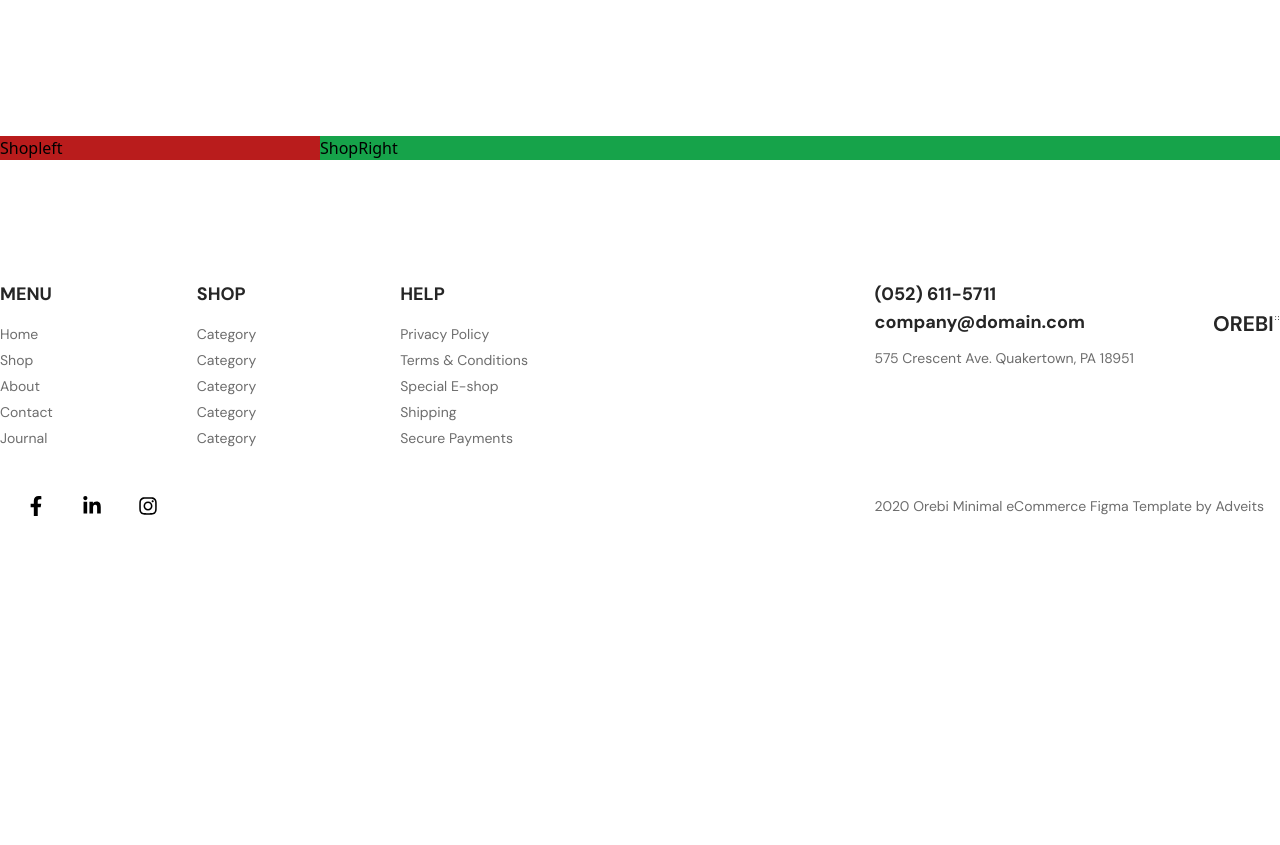
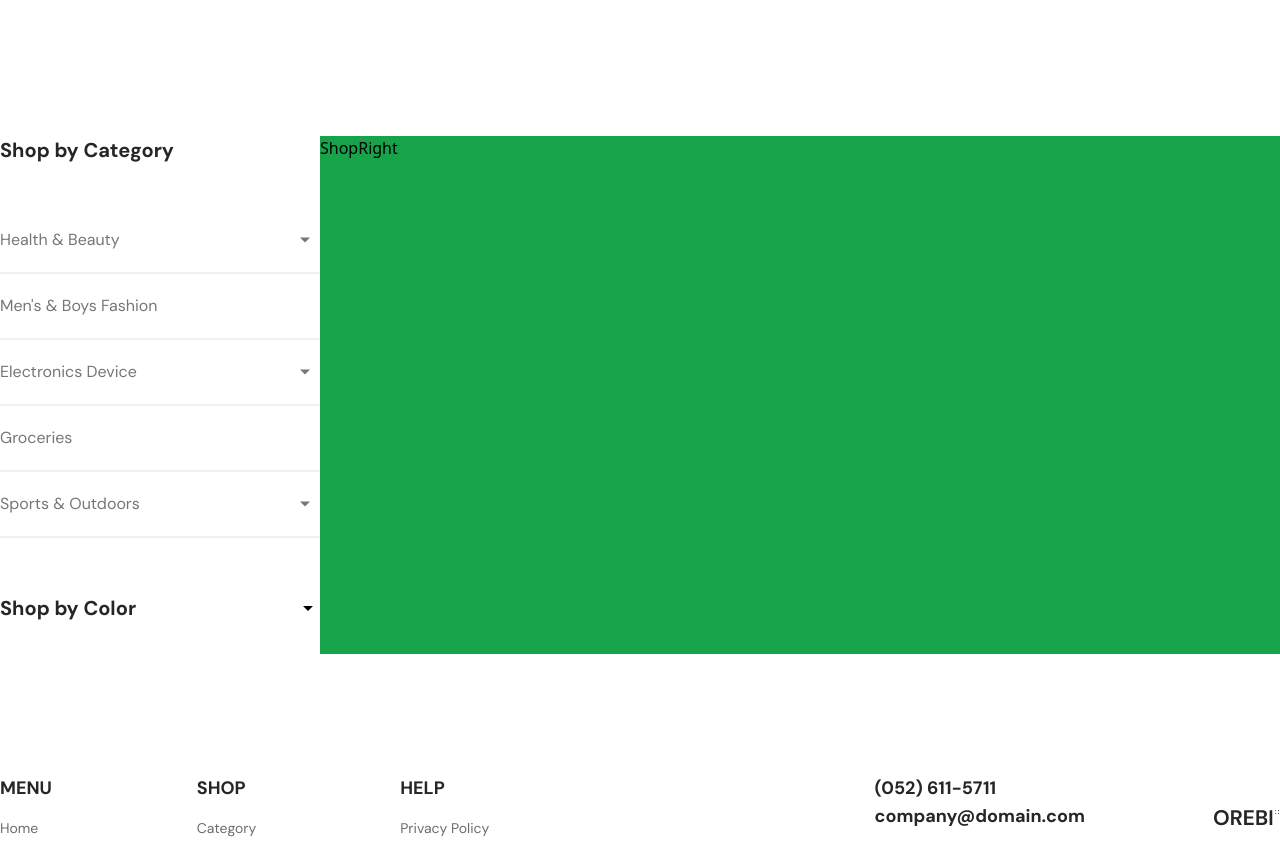
Before and after one commit to karmakarCoder/Ecommerce, a React (Vite) app: page /shop in a window 1280 px wide. Shown: the part 460-1305 px from the top of the page. Before the commit the page ends 1042 px from the top, so only its background shows below. Built offline with nearby package versions, Linux system fonts and the light colour scheme; no server answers.

Commit message:
modified

```diff
--- a/src/Common/BreadCrumb/BreadCrumb.jsx
+++ b/src/Common/BreadCrumb/BreadCrumb.jsx
@@ -27,7 +27,7 @@ const BreadCrumb = () => {
                 {islast ? (
                   <Link
                     className={`text-xs font-DMsans font-normal text-secondaryFontColor capitalize ${
-                      islast ? "text-[#000] font-extrabold" : null
+                      islast ? "text-[#000] font-black" : null
                     }`}
                   >
                     {path}
--- a/src/HomeComponent/Ads1/Ads1.jsx
+++ b/src/HomeComponent/Ads1/Ads1.jsx
@@ -3,13 +3,14 @@ import saleImg from "../../assets/sale.png";
 import clockImg from "../../assets/clock.png";
 import furnitureImg from "../../assets/furniture.png";
 import AdsOverlay from "../../Common/AdsOverlay";
+import Flex from "../../Common/Flex";
 
 const Ads1 = () => {
   return (
     <>
       <div className="py-32 px-4 lg:px-0">
         <div className="container">
-          <div className="flex flex-col md:flex-row items-center gap-x-10 gap-y-10">
+          <Flex className="flex-col md:flex-row items-center gap-x-10 gap-y-10">
             <div className="relative">
               <img src={saleImg} alt={saleImg} />
               <AdsOverlay
@@ -39,7 +40,7 @@ const Ads1 = () => {
                 />
               </div>
             </div>
-          </div>
+          </Flex>
         </div>
       </div>
     </>
--- a/src/Pages/Shop/Shop.jsx
+++ b/src/Pages/Shop/Shop.jsx
@@ -16,7 +16,7 @@ const Shop = () => {
           </div>
 
           <div className="flex py-16">
-            <Shopleft className={"w-[25%] bg-red-700"} />
+            <Shopleft className={"w-[25%]"} />
 
             <ShopRight className={"w-[75%] bg-green-600"} />
           </div>
--- a/src/ShopComponent/ShopRight.jsx
+++ b/src/ShopComponent/ShopRight.jsx
@@ -4,8 +4,8 @@ import axios from "axios";
 const ShopRight = ({ className }) => {
   useEffect(() => {
     const Datafetcher = async () => {
-      const data = await axios.get("https://dummyjson.com/products");
-      console.log(data.data.products);
+      // const data = await axios.get("https://dummyjson.com/products");
+      // console.log(data.data.products);
     };
     Datafetcher();
   }, []);
--- a/src/ShopComponent/Shopleft.jsx
+++ b/src/ShopComponent/Shopleft.jsx
@@ -1,7 +1,27 @@
 import React from "react";
+import ShopCategories from "../Common/ShopLeftItem/ShopCategories";
+import { categories, colorCategoriesData } from "../../Data/Data.js";
+import ColorCategories from "../Common/ShopLeftItem/ColorCategories.jsx";
 
 const Shopleft = ({ className }) => {
-  return <div className={className}>Shopleft</div>;
+  return (
+    <>
+      <div className={className}>
+        <ShopCategories
+          categoriesData={categories ? categories : []}
+          categoriesTitle={"Shop by Category"}
+        />
+
+        <div>
+          <ColorCategories
+            className={"pt-12"}
+            colorData={colorCategoriesData ? colorCategoriesData : []}
+            title={"Shop by Color"}
+          />
+        </div>
+      </div>
+    </>
+  );
 };
 
 export default Shopleft;
```
